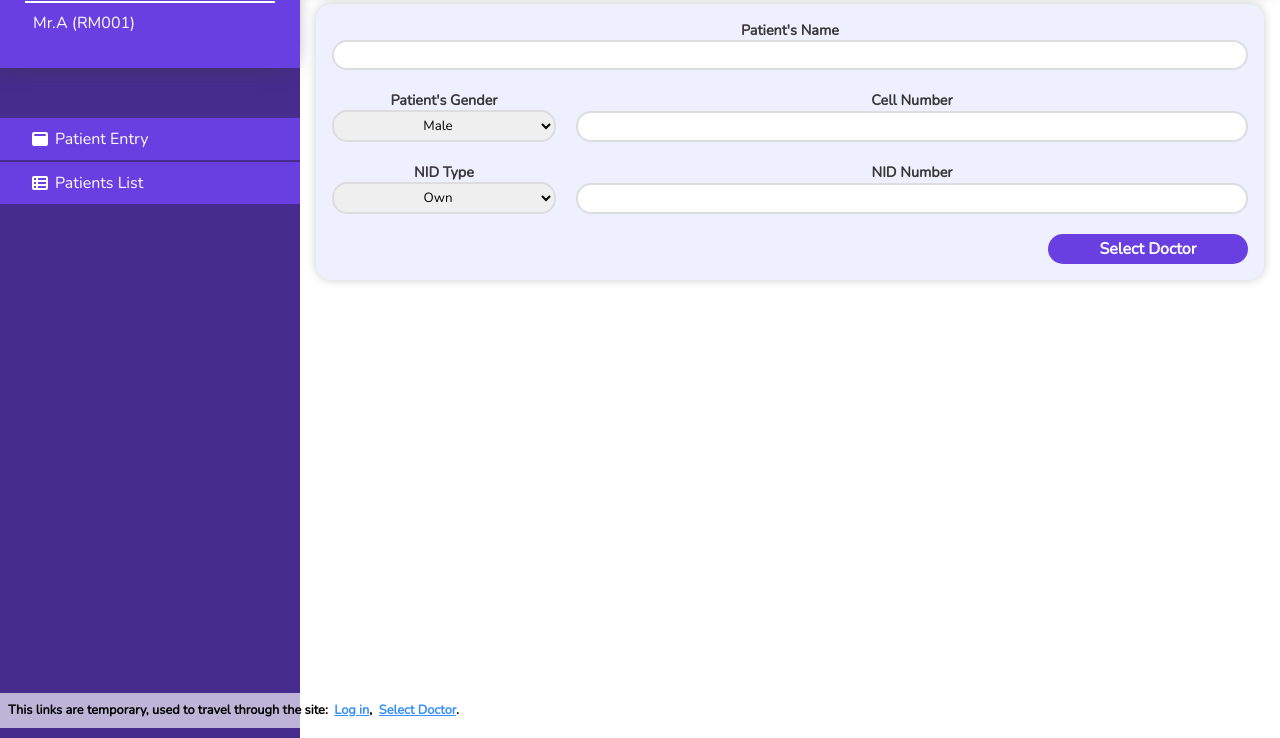
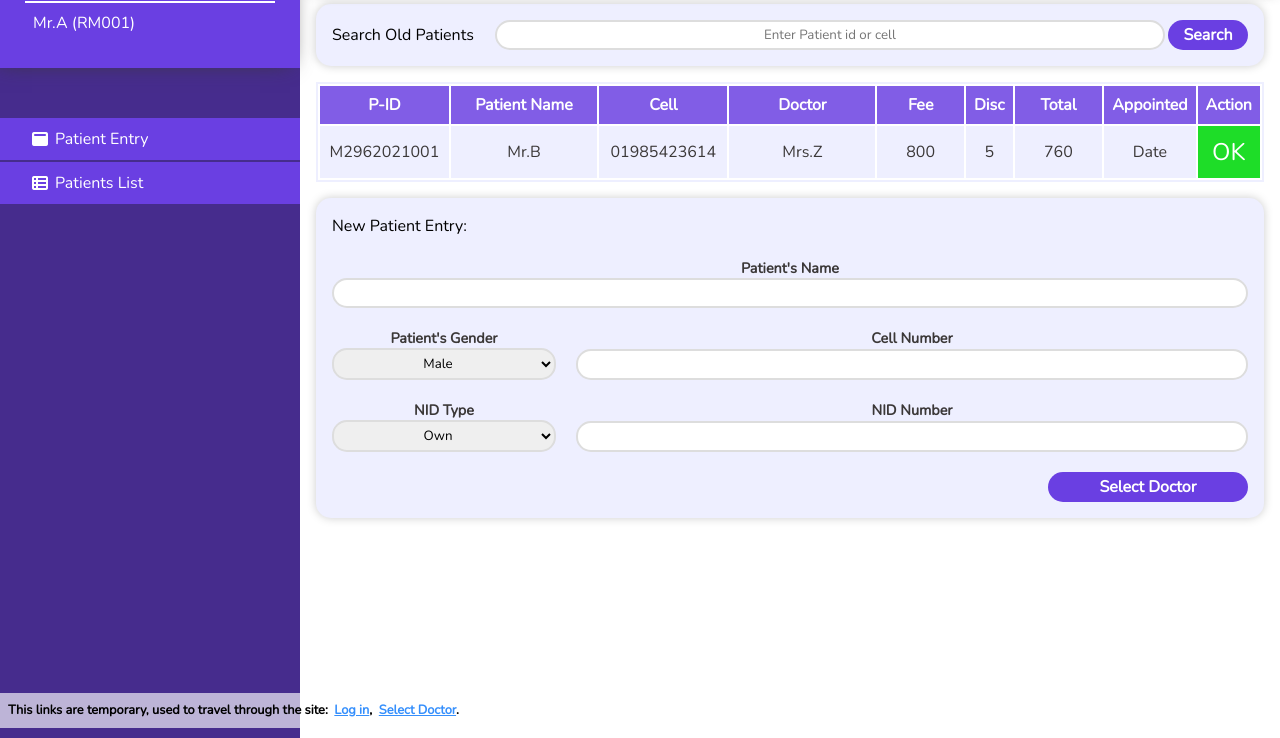
Before and after one commit to Thasinmahmudbd/Hospital-Management-Template-Design, a plain HTML site: page receptionist_home.html in a window 1280 px wide. Shown: the part 62-800 px from the top of the page. Drawn offline with nearby package versions, Linux system fonts and the light colour scheme.

Commit message:
Minor UI update.

```diff
--- a/Design/Global/global_design.css
+++ b/Design/Global/global_design.css
@@ -50,3 +50,7 @@ p{
 .full_width{
     width:100%;
 }
+
+.gap{
+    margin:1rem;
+}
--- a/receptionist_home.html
+++ b/receptionist_home.html
@@ -103,7 +103,69 @@
 
 <!-----------------------content---------------------->
 
+
+                <!--Search bar to search old patients-->
+
+                <form action="" method="get" class="content_container patient_info_form">
+
+                    <div class="doctor_search_form_element">
+
+                        <label for="doctor_name_search" class="collected_info vanish_label">Search Old Patients</label>
+                        <input type="text" class="input" name="doctor_name_search" placeholder="Enter Patient id or cell" required>
+                        <button type="submit" class="btn form_btn" name="search_doctor">Search</button>
+
+                    </div>
+
+                </form>
+
+
+
+                <!--results if patient is old patient-->
+
+                <table class="frame_table">
+
+                    <tr class="frame_header">
+                        <th width="14%" class="frame_header_item">P-ID</th>
+                        <th width="17%" class="frame_header_item">Patient Name</th>
+                        <th width="14%" class="frame_header_item">Cell</th>
+                        <th width="17%" class="frame_header_item">Doctor</th>
+                        <th width="10%" class="frame_header_item">Fee</th>
+                        <th width="5%" class="frame_header_item">Disc</th>
+                        <th width="10%" class="frame_header_item">Total</th>
+                        <th width="8%" class="frame_header_item">Appointed</th>
+                        <th width="5%" class="frame_header_item">Action</th>
+                    </tr>
+
+                    <tr class="frame_rows">
+                        <td class="frame_data" data-label="P-ID">M2962021001</td>
+                        <td class="frame_data" data-label="Patient Name">Mr.B</td>
+                        <td class="frame_data" data-label="Cell">01985423614</td>
+                        <td class="frame_data" data-label="Doctor">Mrs.Z</td>
+                        <td class="frame_data" data-label="Fee">800</td>
+                        <td class="frame_data" data-label="Disc">5</td>
+                        <td class="frame_data" data-label="Total">760</td>
+                        <td class="frame_data" data-label="Appointed">Date</td>
+                        <td class="frame_action" data-label="Action">
+                            <a href="">
+                                <p class="table_btn">OK</p>
+                            </a>
+                        </td>
+                    </tr>
+
+                </table>
+
+
+
+                <!--gap-->
+
+                <div class="gap"></div>
+
+
+                <!--admit new patients-->
+
                 <form action="get" class="content_container patient_info_form">
+
+                    <p>New Patient Entry:</p>
 
                     <div class="patient_form_element">
 
```
